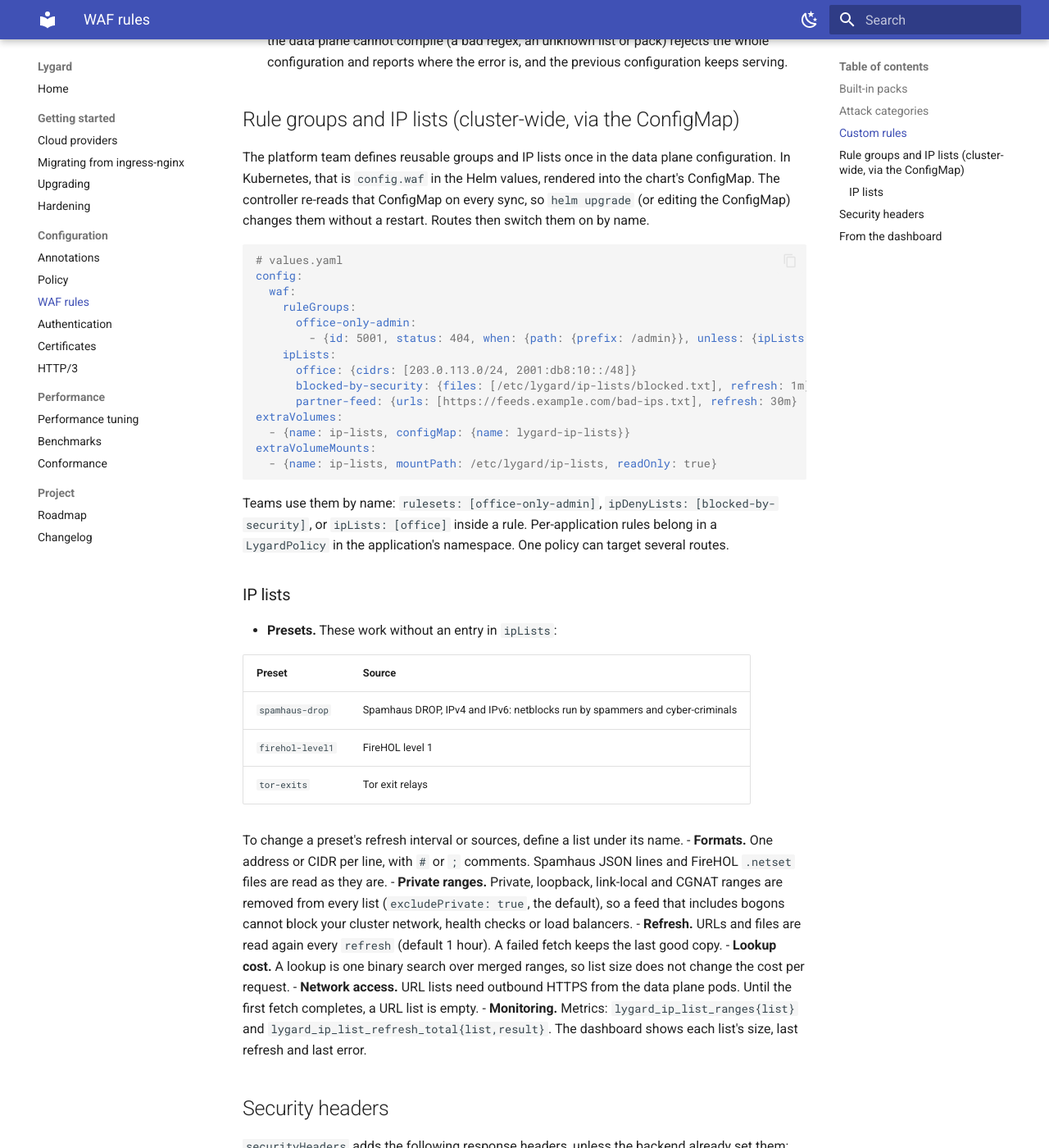
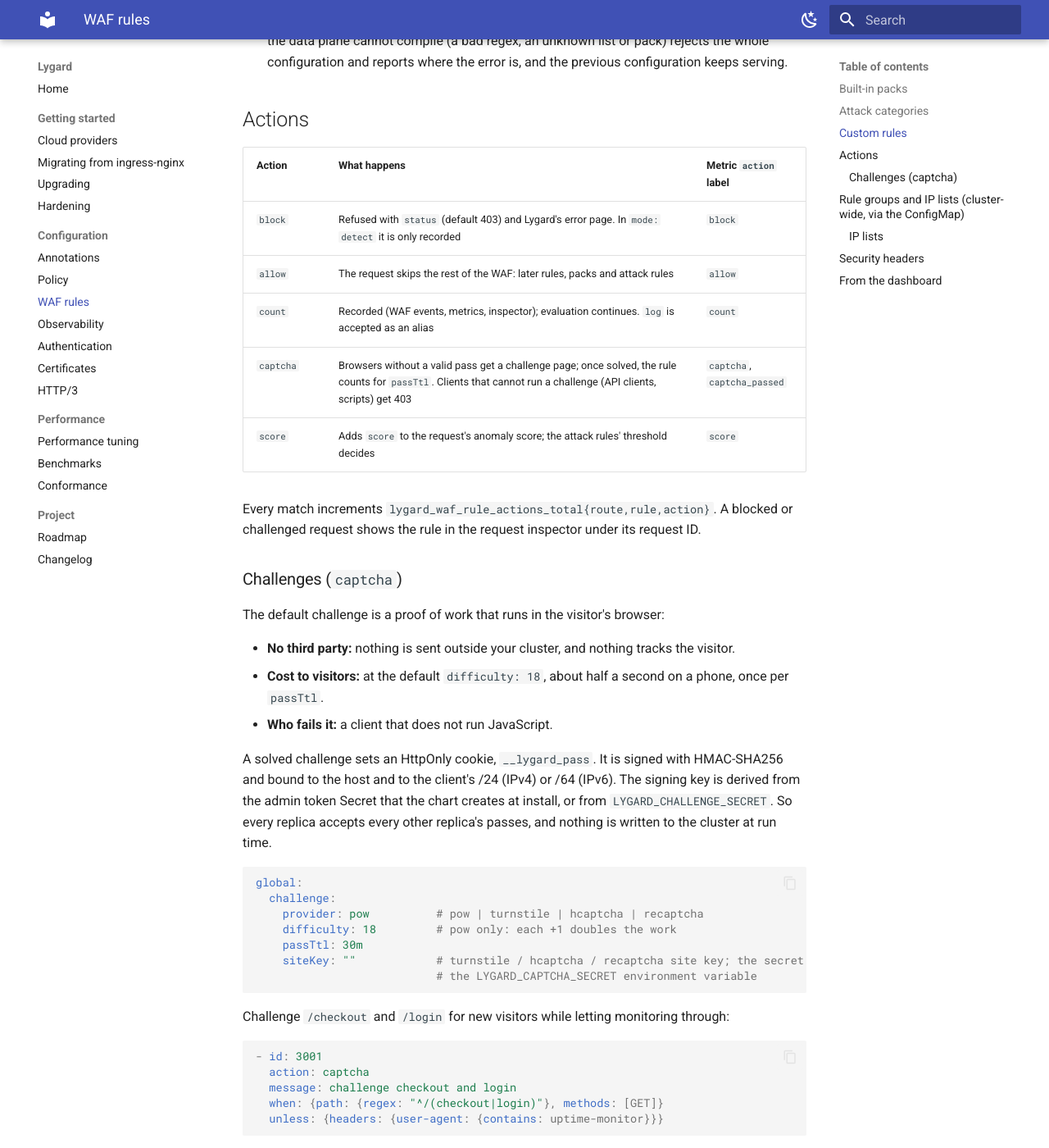
Before and after one commit to lygard-ingress/lygard-ingress.github.io, an MkDocs documentation site: the page built from docs/waf-rules.md, in a window 1280 px wide and 1400 px high, scrolled down 3039 px. Shown: the whole window at 82% size. Built offline with MkDocs 1.6.1 and Material for MkDocs 9.7.7, drawn with Linux system fonts in a browser that asks for light colours; some of the changed text lies outside the part shown.

Commit message:
Observability page; WAF actions and challenges

````diff
--- a/docs/waf-rules.md
+++ b/docs/waf-rules.md
@@ -2,8 +2,9 @@
 
 Lygard's WAF has two layers that run in this order:
 
-1. **Condition rules.** Each rule says "requests that look like this: block, allow, log or
-   score", based on method, path, query, headers, cookies, client address, IP list or country.
+1. **Condition rules.** Each rule says "requests that look like this: block, allow, count,
+   captcha or score", based on method, path, query, headers, cookies, client address, IP list or
+   country.
    Your own rules, your rule groups and the built-in packs (WordPress, PHP, ...) all use this
    format.
 2. **Attack rules.** These score fragments of the request for SQL injection, XSS, command
@@ -80,7 +81,7 @@ exclusion on one field (`waf.exclusions`, or the dashboard's tuning panel).
 ```yaml
 - id: 2001                  # unique; shown in WAF events; usable in excludeRules
   message: no uploads from outside the EU
-  action: block             # block (default) | allow | log | score
+  action: block             # block (default) | allow | count | captcha | score
   status: 403               # for block (default 403)
   score: 5                  # for score: added to the anomaly score
   when:                     # every condition must hold
@@ -114,6 +115,57 @@ exclusion on one field (`waf.exclusions`, or the dashboard's tuning panel).
 - **Validation.** Ids must not collide with the attack rules or with another rule on the route.
   A rule the data plane cannot compile (a bad regex, an unknown list or pack) rejects the whole
   configuration and reports where the error is, and the previous configuration keeps serving.
+
+## Actions
+
+| Action | What happens | Metric `action` label |
+|---|---|---|
+| `block` | Refused with `status` (default 403) and Lygard's error page. In `mode: detect` it is only recorded | `block` |
+| `allow` | The request skips the rest of the WAF: later rules, packs and attack rules | `allow` |
+| `count` | Recorded (WAF events, metrics, inspector); evaluation continues. `log` is accepted as an alias | `count` |
+| `captcha` | Browsers without a valid pass get a challenge page; once solved, the rule counts for `passTtl`. Clients that cannot run a challenge (API clients, scripts) get 403 | `captcha`, `captcha_passed` |
+| `score` | Adds `score` to the request's anomaly score; the attack rules' threshold decides | `score` |
+
+Every match increments `lygard_waf_rule_actions_total{route,rule,action}`. A blocked or
+challenged request shows the rule in the request inspector under its request ID.
+
+### Challenges (`captcha`)
+
+The default challenge is a proof of work that runs in the visitor's browser:
+
+- **No third party:** nothing is sent outside your cluster, and nothing tracks the visitor.
+- **Cost to visitors:** at the default `difficulty: 18`, about half a second on a phone, once
+  per `passTtl`.
+- **Who fails it:** a client that does not run JavaScript.
+
+A solved challenge sets an HttpOnly cookie, `__lygard_pass`. It is signed with HMAC-SHA256 and
+bound to the host and to the client's /24 (IPv4) or /64 (IPv6). The signing key is derived from
+the admin token Secret that the chart creates at install, or from `LYGARD_CHALLENGE_SECRET`. So
+every replica accepts every other replica's passes, and nothing is written to the cluster at
+run time.
+
+```yaml
+global:
+  challenge:
+    provider: pow          # pow | turnstile | hcaptcha | recaptcha
+    difficulty: 18         # pow only: each +1 doubles the work
+    passTtl: 30m
+    siteKey: ""            # turnstile / hcaptcha / recaptcha site key; the secret comes from
+                           # the LYGARD_CAPTCHA_SECRET environment variable
+```
+
+Challenge `/checkout` and `/login` for new visitors while letting monitoring through:
+
+```yaml
+- id: 3001
+  action: captcha
+  message: challenge checkout and login
+  when: {path: {regex: "^/(checkout|login)"}, methods: [GET]}
+  unless: {headers: {user-agent: {contains: uptime-monitor}}}
+```
+
+Only challenge `GET` pages that browsers load. A `POST` from a form or an API call cannot show a
+challenge page.
 
 ## Rule groups and IP lists (cluster-wide, via the ConfigMap)
 
--- a/mkdocs.yml
+++ b/mkdocs.yml
@@ -41,6 +41,7 @@ nav:
       - Annotations: annotations.md
       - Policy: policy.md
       - WAF rules: waf-rules.md
+      - Observability: observability.md
       - Authentication: authentication.md
       - Certificates: certificates.md
       - HTTP/3: http3.md
````
Also changed, not shown: docs/changelog.md (+27 -0 lines), docs/observability.md (added, +152 -0 lines).
